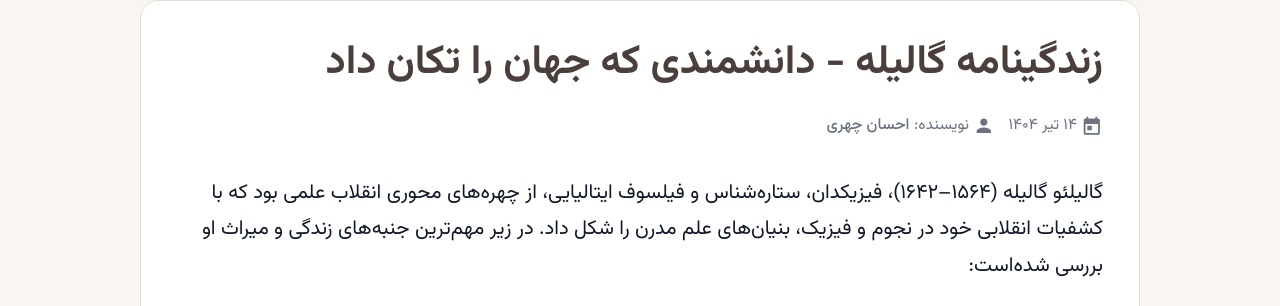
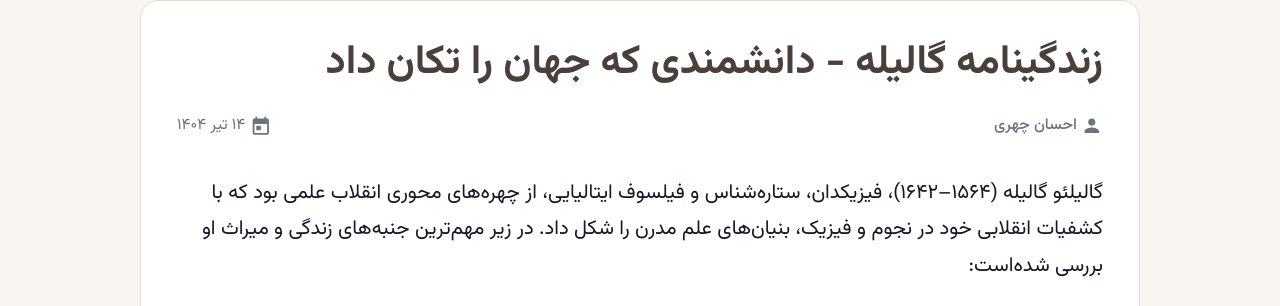
Before and after one commit to darkblog/darkblog.github.io, a Jekyll site: the page built from _posts/2025-7-5-68.md, in a window 1280 px wide. Shown: the part 144-450 px from the top of the page. Built offline with Jekyll 4.4.1, drawn with Linux system fonts in a browser that asks for light colours.

Commit message:
Update post.html

```diff
--- a/_layouts/post.html
+++ b/_layouts/post.html
@@ -282,6 +282,7 @@
         .post-meta {
             display: flex;
             align-items: center;
+            justify-content: space-between;
             gap: var(--spacing-sm);
             margin-bottom: var(--spacing-lg);
             color: var(--color-text-light);
@@ -850,20 +851,19 @@
                 <article class="article-container">
                     <h1 class="article-title" itemprop="headline">{{ page.title }}</h1>
                     <div class="post-meta">
+                        <span class="post-author">
+                            <svg viewBox="0 0 24 24" width="18" height="18">
+                                <path d="M12 12c2.21 0 4-1.79 4-4s-1.79-4-4-4-4 1.79-4 4 1.79 4 4 4zm0 2c-2.67 0-8 1.34-8 4v2h16v-2c0-2.66-5.33-4-8-4z"/>
+                            </svg>
+                            <span itemprop="author" itemscope itemtype="https://schema.org/Person">
+                                <a href="https://x.com/pbstwi" itemprop="url" rel="author"><span itemprop="name">احسان چهری</span></a>
+                            </span>
+                        </span>
                         <span class="post-date" data-date="{{ page.date | date_to_xmlschema }}">
                             <svg viewBox="0 0 24 24" width="18" height="18">
                                 <path d="M19 4h-1V2h-2v2H8V2H6v2H5c-1.1 0-2 .9-2 2v14c0 1.1.9 2 2 2h14c1.1 0 2-.9 2-2V6c0-1.1-.9-2-2-2zm0 16H5V10h14v10zM7 12h5v5H7v-5z"/>
                             </svg>
                             <span class="date-text">{{ page.date | date: "%Y/%m/%d" }}</span>
-                        </span>
-                        <span class="post-author">
-                            <svg viewBox="0 0 24 24" width="18" height="18">
-                                <path d="M12 12c2.21 0 4-1.79 4-4s-1.79-4-4-4-4 1.79-4 4 1.79 4 4 4zm0 2c-2.67 0-8 1.34-8 4v2h16v-2c0-2.66-5.33-4-8-4z"/>
-                            </svg>
-                            <span>نویسنده:</span>
-                            <span itemprop="author" itemscope itemtype="https://schema.org/Person">
-                                <a href="https://x.com/pbstwi" itemprop="url" rel="author"><span itemprop="name">احسان چهری</span></a>
-                            </span>
                         </span>
                     </div>
                     <div class="article-content" itemprop="articleBody">
```
